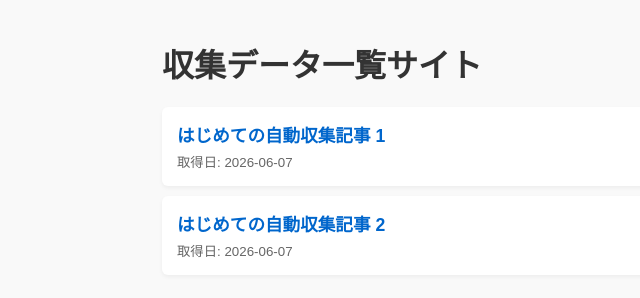
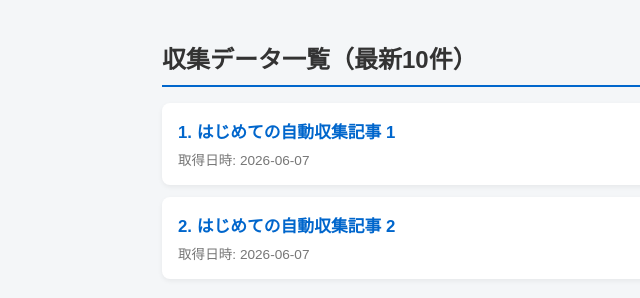
Before and after one commit to p-bandai-luc/p-bandai, a plain HTML site: page index.html in a window 1280 px wide. Shown: the whole page, without its empty margins (78-718 px from the left). Drawn offline with Linux system fonts and the light colour scheme.

Commit message:
Update index.html

```diff
--- a/index.html
+++ b/index.html
@@ -2,22 +2,25 @@
 <html lang="ja">
 <head>
     <meta charset="UTF-8">
-    <title>スクレイピング一覧サイト</title>
+    <meta name="viewport" content="width=device-width, initial-scale=1.0">
+    <title>収集商品一覧（上位10件）</title>
     <style>
-        body { font-family: sans-serif; max-width: 800px; margin: 40px auto; padding: 0 20px; background: #f9f9f9; }
-        h1 { color: #333; }
-        .item { background: #fff; padding: 15px; margin-bottom: 10px; border-radius: 6px; box-shadow: 0 2px 4px rgba(0,0,0,0.05); }
-        .item a { font-weight: bold; text-decoration: none; color: #0066cc; font-size: 1.1em; }
+        body { font-family: sans-serif; max-width: 800px; margin: 40px auto; padding: 0 20px; background: #f4f6f8; color: #333; }
+        h1 { font-size: 1.5em; border-bottom: 2px solid #0066cc; padding-bottom: 10px; }
+        .item { background: #fff; padding: 16px; margin-bottom: 12px; border-radius: 8px; box-shadow: 0 2px 5px rgba(0,0,0,0.06); }
+        .item a { font-weight: bold; text-decoration: none; color: #0066cc; font-size: 1.05em; display: block; margin-bottom: 6px; }
         .item a:hover { text-decoration: underline; }
-        small { color: #666; display: block; margin-top: 5px; }
+        .price { font-weight: bold; color: #d9534f; font-size: 0.95em; margin-right: 15px; }
+        .date { color: #777; font-size: 0.85em; }
     </style>
 </head>
 <body>
-    <h1>収集データ一覧サイト</h1>
+    <h1>収集データ一覧（最新10件）</h1>
     <div id="list">読み込み中...</div>
 
     <script>
-        fetch('./data/data.json')
+        // キャッシュ対策としてクエリに現在時刻を付与して最新のJSONを取得
+        fetch('./data/data.json?t=' + new Date().getTime())
             .then(response => response.json())
             .then(data => {
                 const listDiv = document.getElementById('list');
@@ -26,11 +29,14 @@
                     return;
                 }
                 let html = '';
-                data.forEach(item => {
+                data.forEach((item, index) => {
                     html += `
                         <div class="item">
-                            <a href="${item.url}" target="_blank">${item.title}</a>
-                            <small>取得日: ${item.date}</small>
+                            <a href="${item.url}" target="_blank" rel="noopener noreferrer">${index + 1}. ${item.title}</a>
+                            <div>
+                                ${item.price ? `<span class="price">${item.price}</span>` : ''}
+                                <span class="date">取得日時: ${item.date}</span>
+                            </div>
                         </div>
                     `;
                 });
```
